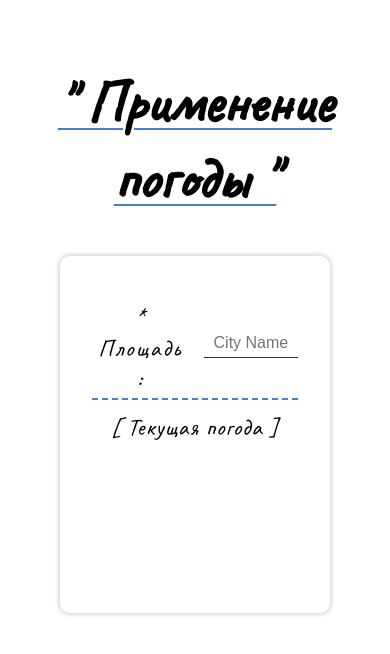
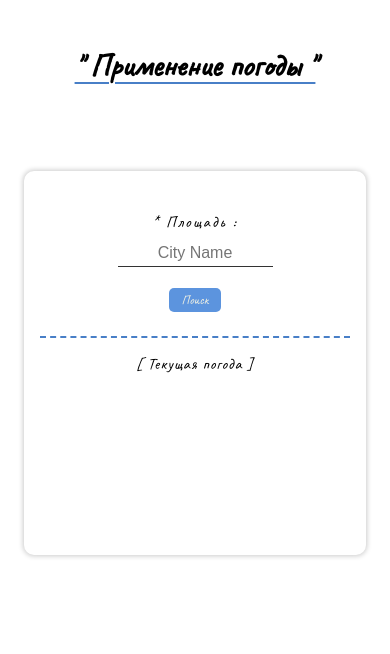
Before and after one commit to chickencoc/fullStackClass, a React (Vite) app in the folder wheatherEx/: page / in a window 390 px wide. Shown: the top 654 px of the page. Built offline with nearby package versions, Linux system fonts and the light colour scheme; no server answers; a web font is replaced by a local one.

Commit message:
weather Responsive

```diff
--- a/wheatherEx/index.html
+++ b/wheatherEx/index.html
@@ -2,7 +2,7 @@
 <html lang="en">
   <head>
     <meta charset="UTF-8" />
-    <link rel="icon" type="image/svg+xml" href="/vite.svg" />
+    <link rel="icon" type="image/svg+xml" href="/public/vite.svg" />
     <meta name="viewport" content="width=device-width, initial-scale=1.0" />
     <title>WeatherEx</title>
   </head>
--- a/wheatherEx/src/App.css
+++ b/wheatherEx/src/App.css
@@ -1,15 +1,20 @@
 @import url('https://fonts.googleapis.com/css2?family=Caveat&family=Orbit&display=swap');
 
+* {box-sizing: border-box;}
 #root {
   max-width: 1280px;
   margin: 0 auto;
   padding: 1rem;
   text-align: center;
-  font-size: 24px;
+  font-size: 30px;
+  transition: all 0.3s ease;
 }
 ul, li { list-style: none;}
+button { padding: 0.1em 1em; border: none; border-radius: 5px; font-size: 0.8em; background-color: #5c94de; color: #f2f2e3; transition: all 0.2s;}
+button:hover { box-shadow: 0 0 3px 1px #ccc;}
+button:active { box-shadow: 2px 2px 3px 1px #444 inset; color: #444;}
 
-#top * { font-family: 'Caveat', cursive; font-size: 2.5em;}
+#top * { font-family: 'Caveat', cursive; font-size: 2em;}
 #top h1 { text-decoration: underline; text-decoration-color: #487fc7; text-decoration-thickness: 2px; text-underline-offset: 0.4rem;}
 
 #mid { width: 60%; min-height: 30vh; margin: 0 auto; padding: 2rem; border-radius: 10px; box-shadow: 0 0 5px 1px #ccc; }
@@ -21,3 +26,12 @@ ul, li { list-style: none;}
 #result { min-height: 20vh; letter-spacing: 1px;}
 #result p { margin: 0.5em;}
 #result li {text-align: left; padding: 3px 0; }
+
+@media (max-width: 420px) {
+  #root { padding: 1rem; font-size: 16px; }
+  ul, li { padding: 0; margin: 0;}
+  button { padding: 0.3em 1em; margin-top: 1em;}
+  #top { margin-bottom: 10vh;}
+  #mid { width: 100%; padding: 2rem 1rem;}
+  #mid #search { height: 16vh; flex-direction: column; justify-content: space-evenly; gap: 0; padding-bottom: 1rem; margin-bottom: 1rem;}
+}
--- a/wheatherEx/src/App.jsx
+++ b/wheatherEx/src/App.jsx
@@ -35,7 +35,7 @@ function App() {
         <h1>" Применение погоды "</h1>
       </div>
       <div id="mid">
-        <Search handleOnKeyDown={handleOnKeyDown} />
+        <Search handleOnKeyDown={handleOnKeyDown} setLocation={setLocation} />
         <Result weather={weather} />
       </div>
     </div>
--- a/wheatherEx/src/components/Search.jsx
+++ b/wheatherEx/src/components/Search.jsx
@@ -1,9 +1,15 @@
 import React from 'react'
 
-function Search({handleOnKeyDown}) {
+function Search({handleOnKeyDown, setLocation}) {
+  function click() {
+    const searchInput = document.getElementById("abc");
+    setLocation(searchInput.value);
+  };
+
   return (
     <div id="search">
         <label htmlFor="abc">* Площадь :</label><input type="text" id="abc" placeholder="City Name" onKeyUp={handleOnKeyDown} />
+        <button onClick={click}>Поиск</button>
   </div>
   )
 }
```
Also changed, not shown: wheatherEx/public/vite.svg (added).
